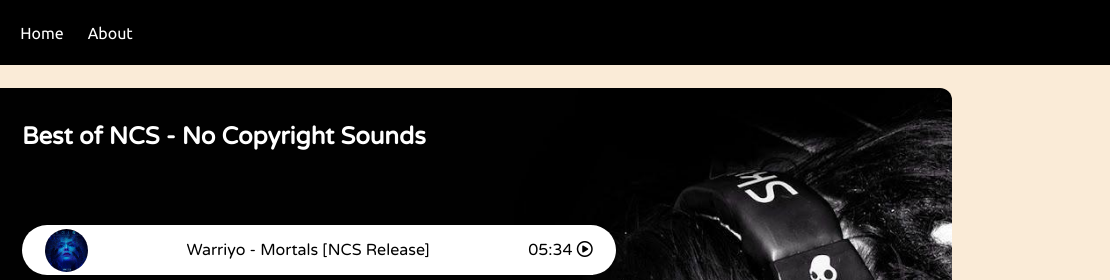
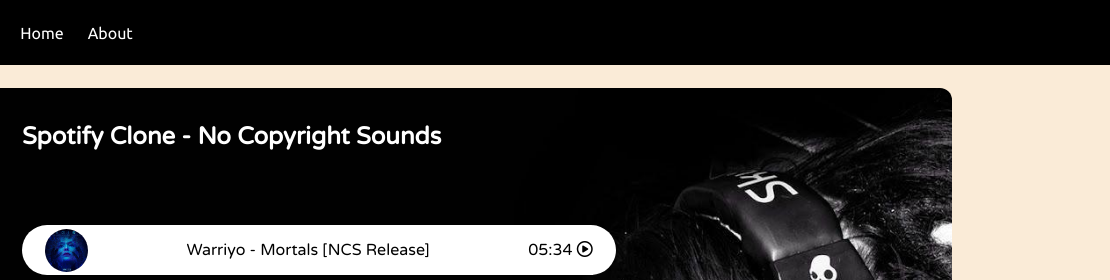
Before and after one commit to Samrat999254/Spotify, a plain HTML site: page index.html in a window 1280 px wide. Shown: the top 280 px of the page, 170-1280 px from the left. Drawn offline with Linux system fonts and the light colour scheme.

Commit message:
small update in html code

```diff
--- a/index.html
+++ b/index.html
@@ -17,7 +17,7 @@
 
     <div class="container">
         <div class="songlist">
-            <h2>Best of NCS - No Copyright Sounds</h2>
+            <h2>Spotify Clone - No Copyright Sounds</h2>
             <div class="songItemContainer">
                 <div class="songItem">
                     <img alt="1">
```
